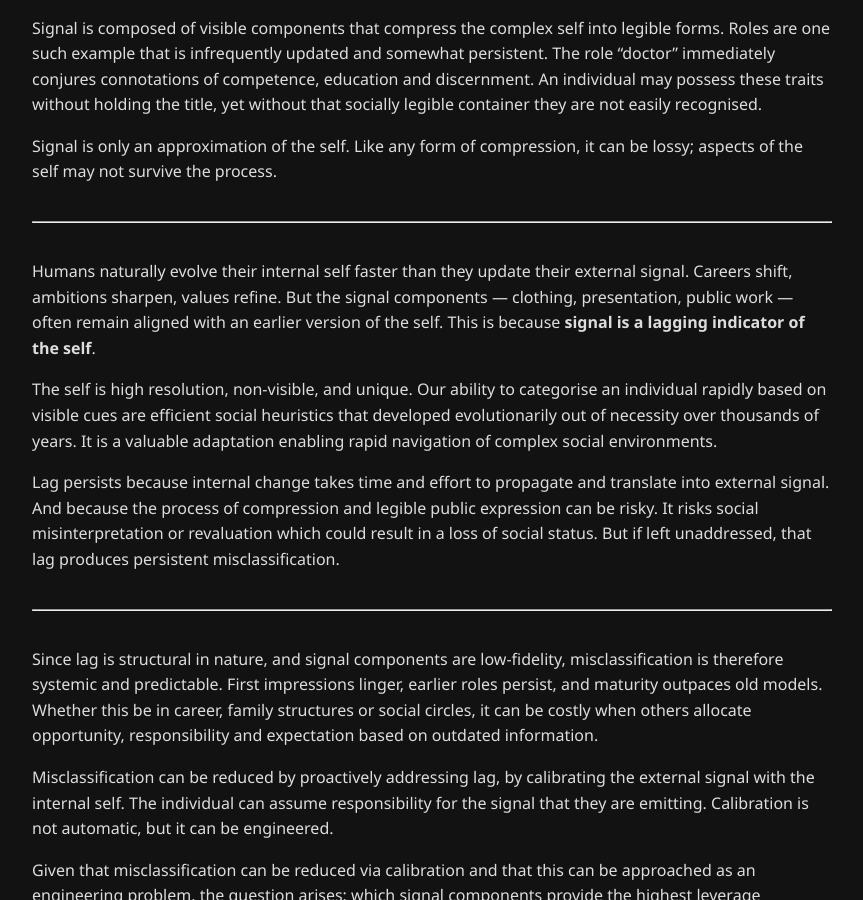
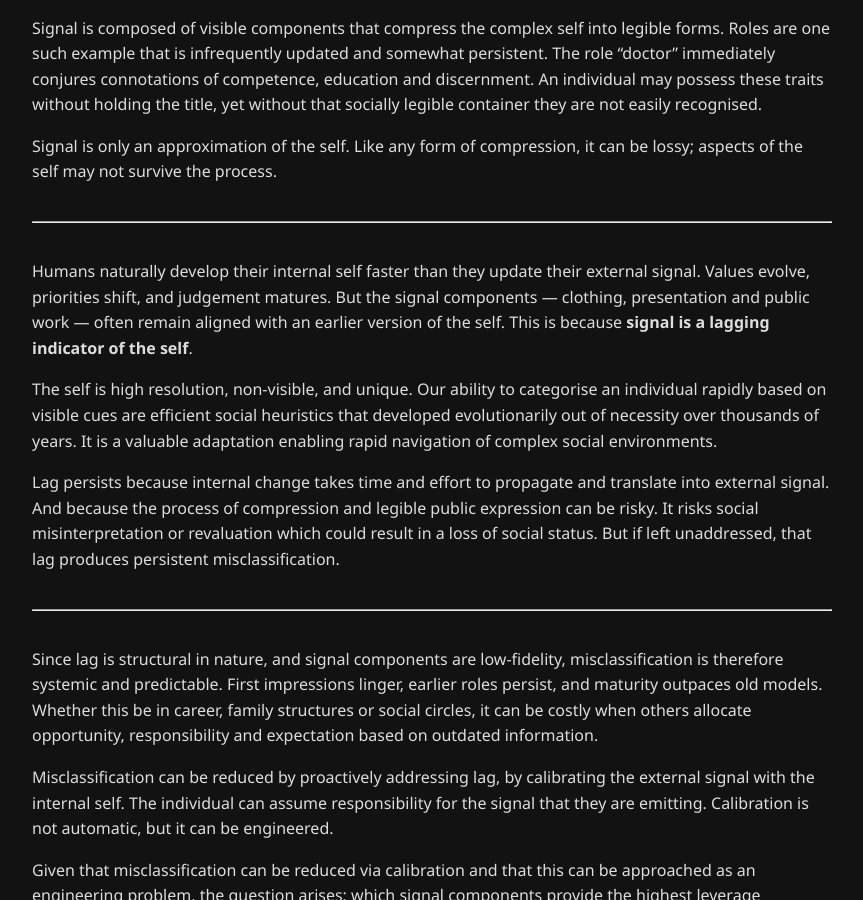
Before and after one commit to aultimus/foobarcat-homepage, a Jekyll site: the page built from _posts/2026-02-16-the-signal-and-the-self.md, in a window 1280 px wide and 900 px high, scrolled down 478 px. Shown: the whole window, without its empty margins (208-1071 px from the left). Built offline with Jekyll 4.4.1, drawn with Linux system fonts in a browser that asks for light colours.

Commit message:
signal and self essay: clarify examples of internal change

```diff
--- a/_posts/2026-02-16-the-signal-and-the-self.md
+++ b/_posts/2026-02-16-the-signal-and-the-self.md
@@ -16,7 +16,7 @@
 
 ---
 
-Humans naturally evolve their internal self faster than they update their external signal. Careers shift, ambitions sharpen, values refine. But the signal components — clothing, presentation, public work — often remain aligned with an earlier version of the self. This is because **signal is a lagging indicator of the self**.
+Humans naturally develop their internal self faster than they update their external signal. Values evolve, priorities shift, and judgement matures. But the signal components — clothing, presentation and public work — often remain aligned with an earlier version of the self. This is because **signal is a lagging indicator of the self**.
 
 The self is high resolution, non-visible, and unique. Our ability to categorise an individual rapidly based on visible cues are efficient social heuristics that developed evolutionarily out of necessity over thousands of years. It is a valuable adaptation enabling rapid navigation of complex social environments.
 
```
